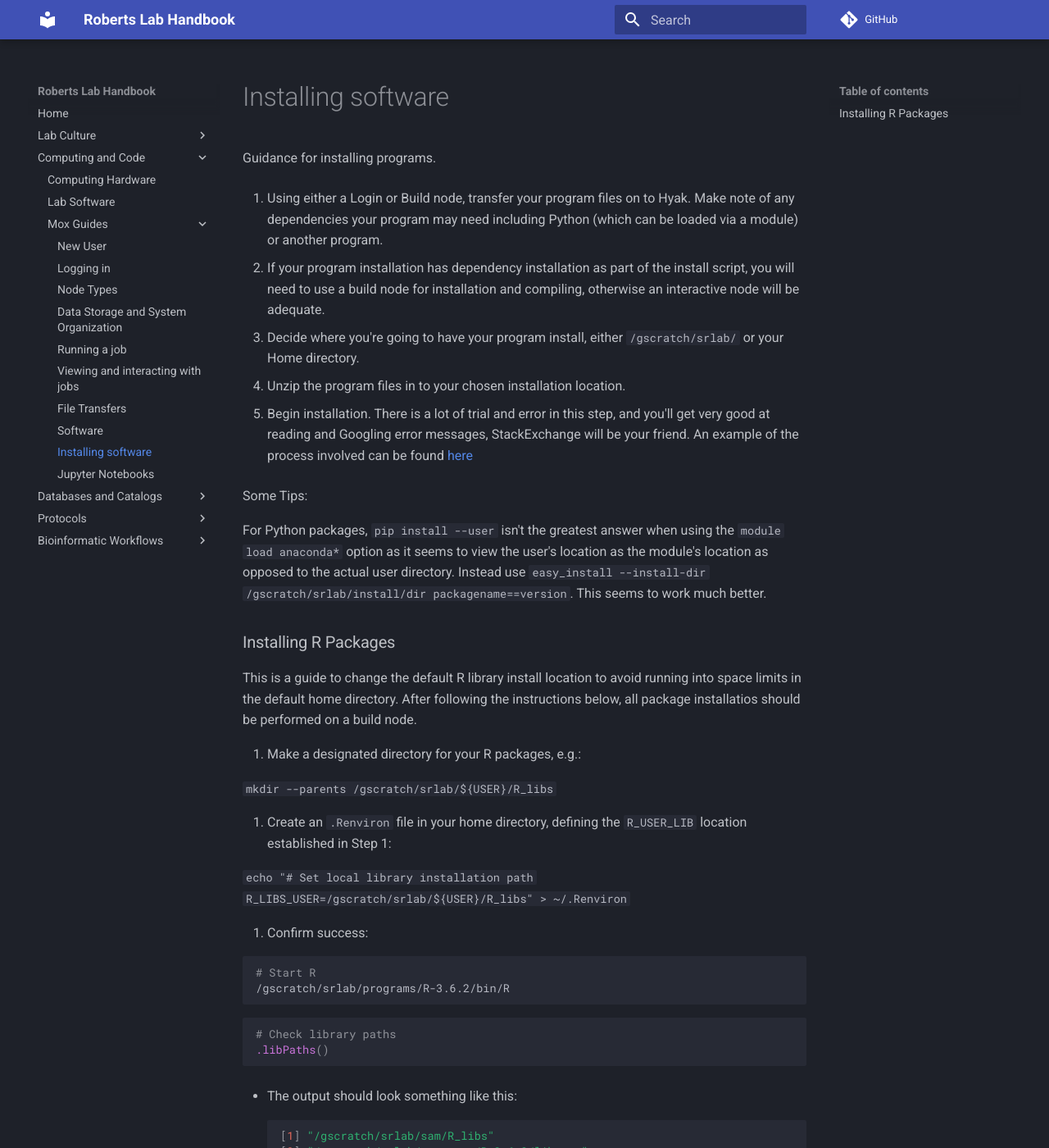
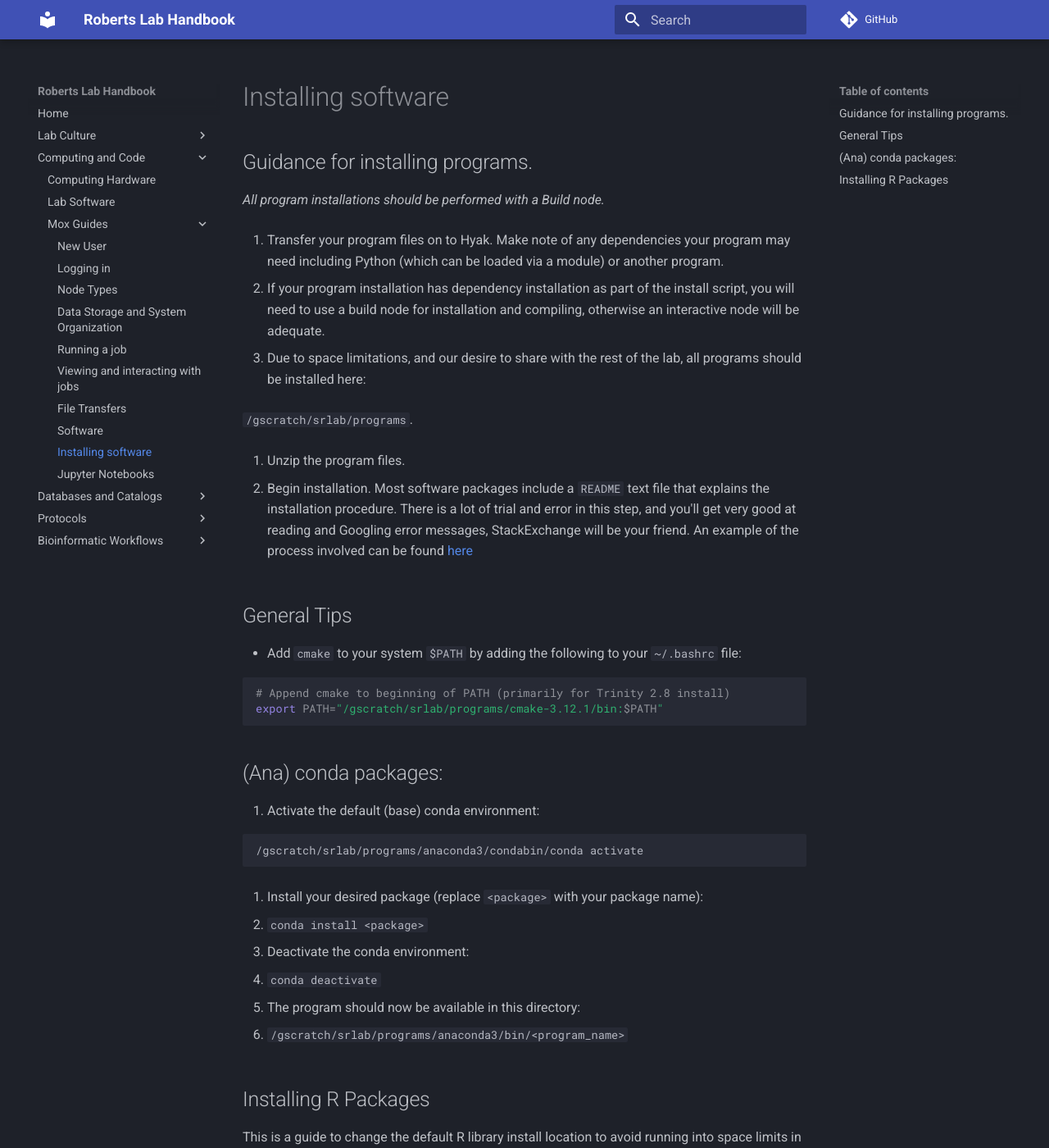
Before and after one commit to RobertsLab/resources, an MkDocs documentation site: the page built from docs/mox_Installing-Programs.md, in a window 1280 px wide and 1400 px high. Shown: the whole window at 82% size. Built offline with MkDocs 1.6.1 and Material for MkDocs 9.7.7, drawn with Linux system fonts in a browser that asks for light colours; comment, search, counter and statistics services are not loaded; some of the changed text lies outside the part shown.

Commit message:
improve formatting; add conda instructions; add some tips

````diff
--- a/docs/mox_Installing-Programs.md
+++ b/docs/mox_Installing-Programs.md
@@ -1,25 +1,54 @@
-Warning: There is no rote method for this. As Hyak users, we do not have administrator access, so anything that uses a `sudo` prefix, such as `pip`, will not work. Furthermore, Hyak is built on CentOS, as opposed to Debian, so the `apt` package manager does not exist. That means no `apt get` or anything nice like that. This tutorial can only offer the most cursory of guidance and lots of commiseration for your pain.
+Warning: There is no rote method for this. As Hyak users, we do not have administrator access, so anything that uses a `sudo` prefix will not work. Furthermore, standard package mangers (e.g. `apt` or `yum`) are not available and cannot be installed. That means no `apt get` or anything nice like that. This tutorial can only offer the most cursory of guidance and lots of commiseration for your pain.
 
-Guidance for installing programs.
+## Guidance for installing programs.
 
-1. Using either a Login or Build node, transfer your program files on to Hyak. Make note of any dependencies your program may need including Python (which can be loaded via a module) or another program.
+_All program installations should be performed with a Build node._
+
+1. Transfer your program files on to Hyak. Make note of any dependencies your program may need including Python (which can be loaded via a module) or another program.
 
 2. If your program installation has dependency installation as part of the install script, you will need to use a build node for installation and compiling, otherwise an interactive node will be adequate.
 
-3. Decide where you're going to have your program install, either `/gscratch/srlab/` or your Home directory.
+3. Due to space limitations, and our desire to share with the rest of the lab, all programs should be installed here:
 
-4. Unzip the program files in to your chosen installation location.
+  `/gscratch/srlab/programs`.
 
-5. Begin installation. There is a lot of trial and error in this step, and you'll get very good at reading and Googling error messages, StackExchange will be your friend. An example of the process involved can be found [here](https://genefish.wordpress.com/2017/04/07/hyak-and-you-pt-2-github-and-pitchfork/)
+4. Unzip the program files.
 
-Some Tips:
+5. Begin installation. Most software packages include a `README` text file that explains the installation procedure. There is a lot of trial and error in this step, and you'll get very good at reading and Googling error messages, StackExchange will be your friend. An example of the process involved can be found [here](https://genefish.wordpress.com/2017/04/07/hyak-and-you-pt-2-github-and-pitchfork/)
 
-For Python packages, `pip install --user` isn't the greatest answer when using the `module load anaconda*` option as it seems to view the user's location as the module's location as opposed to the actual user directory. Instead use `easy_install --install-dir /gscratch/srlab/install/dir packagename==version`. This seems to work much better.
+## General Tips
+
+- Add `cmake` to your system `$PATH` by adding the following to your `~/.bashrc` file:
+
+  ```bash
+  # Append cmake to beginning of PATH (primarily for Trinity 2.8 install)
+  export PATH="/gscratch/srlab/programs/cmake-3.12.1/bin:$PATH"
+  ```
+
+## (Ana) conda packages:
+
+1. Activate the default (base) conda environment:
+
+  ```shell
+  /gscratch/srlab/programs/anaconda3/condabin/conda activate
+  ```
+
+2. Install your desired package (replace `<package>` with your package name):
+
+- `conda install <package>`
+
+3. Deactivate the conda environment:
+
+- `conda deactivate`
+
+4. The program should now be available in this directory:
+
+- `/gscratch/srlab/programs/anaconda3/bin/<program_name>`
 
 
-### Installing R Packages
+## Installing R Packages
 
-This is a guide to change the default R library install location to avoid running into space limits in the default home directory. After following the instructions below, all package installatios should be performed on a build node.
+This is a guide to change the default R library install location to avoid running into space limits in the default home directory. After following the instructions below, all package installations should be performed on a build node.
 
 1. Make a designated directory for your R packages, e.g.:
 
@@ -27,8 +56,10 @@ This is a guide to change the default R library install location to avoid runnin
 
 2. Create an `.Renviron` file in your home directory, defining the `R_USER_LIB` location established in Step 1:
 
-  `echo "# Set local library installation path
-R_LIBS_USER=/gscratch/srlab/${USER}/R_libs" > ~/.Renviron`
+  ```shell
+  echo "# Set local library installation path
+  R_LIBS_USER=/gscratch/srlab/${USER}/R_libs" > ~/.Renviron
+  ```
 
 3. Confirm success:
 
````
